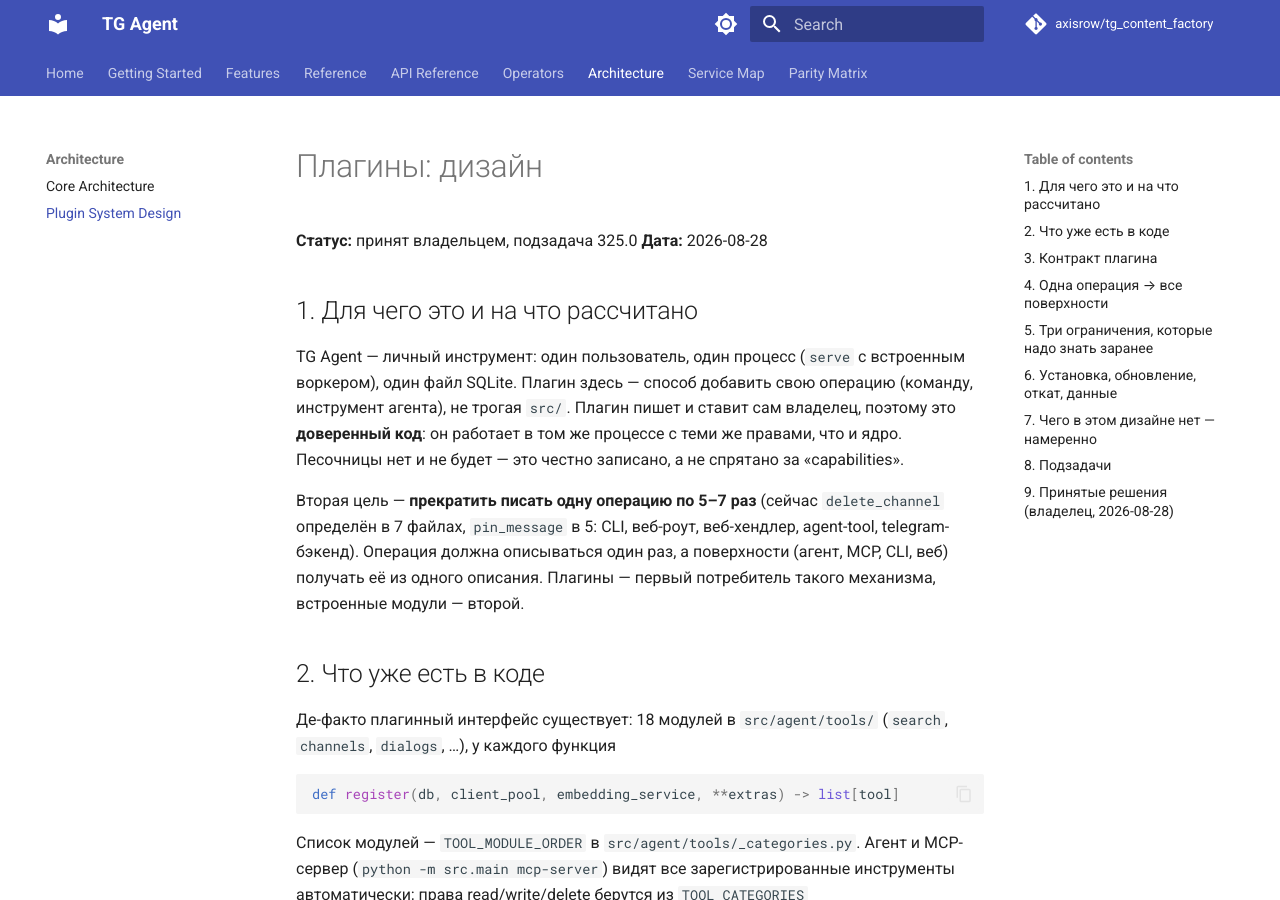
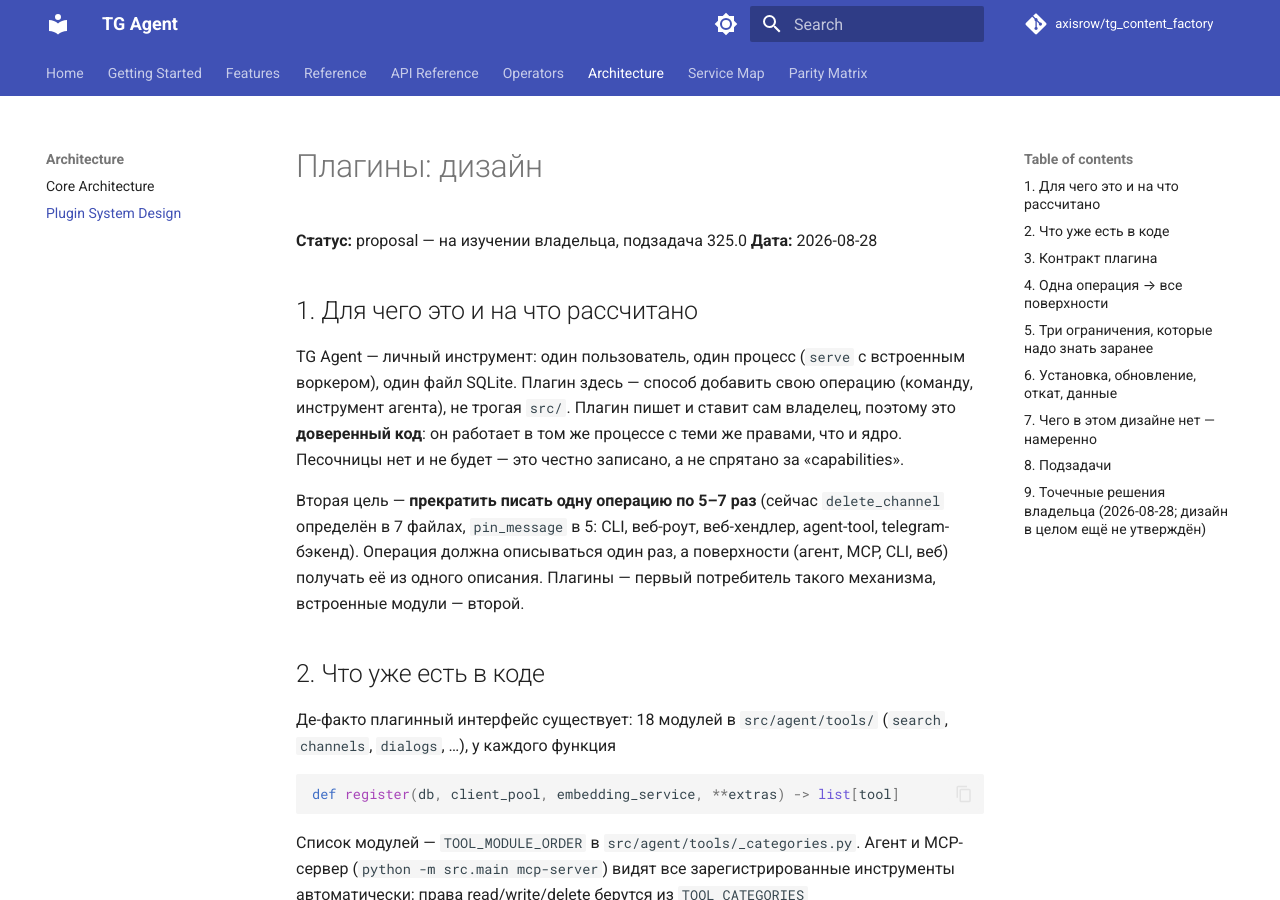
Before and after one commit to axisrow/tg_content_factory, an MkDocs documentation site: the page built from docs/design/plugin-system.md, in a window 1280 px wide and 900 px high. Built offline with MkDocs 1.6.1 and Material for MkDocs 9.7.7, drawn with Linux system fonts in a browser that asks for light colours; comment, search, counter and statistics services are not loaded; some of the changed text lies outside the part shown.

Commit message:
docs: mark plugin design as pending owner review
Co-Authored-By: Claude Fable 5 <noreply@anthropic.com>
Claude-Session: https://claude.ai/code/session_017svD4Ki98G2QqDgkgc91gi

```diff
--- a/docs/design/plugin-system.md
+++ b/docs/design/plugin-system.md
@@ -1,6 +1,6 @@
 # Плагины: дизайн
 
-**Статус:** принят владельцем, подзадача 325.0
+**Статус:** proposal — на изучении владельца, подзадача 325.0
 **Дата:** 2026-08-28
 
 ## 1. Для чего это и на что рассчитано
@@ -182,7 +182,7 @@ health-протокол приёмки обновлений. Всё это —
 
 Прежнее 325.3 «внешние/приватные репозитории» закрыто §6 — это pip.
 
-## 9. Принятые решения (владелец, 2026-08-28)
+## 9. Точечные решения владельца (2026-08-28; дизайн в целом ещё не утверждён)
 
 1. **325.2 — после первого реального плагина.** Генератор CLI/JSON из
    схемы не проектируется без потребителя; 325.1 и пример плагина идут
```
